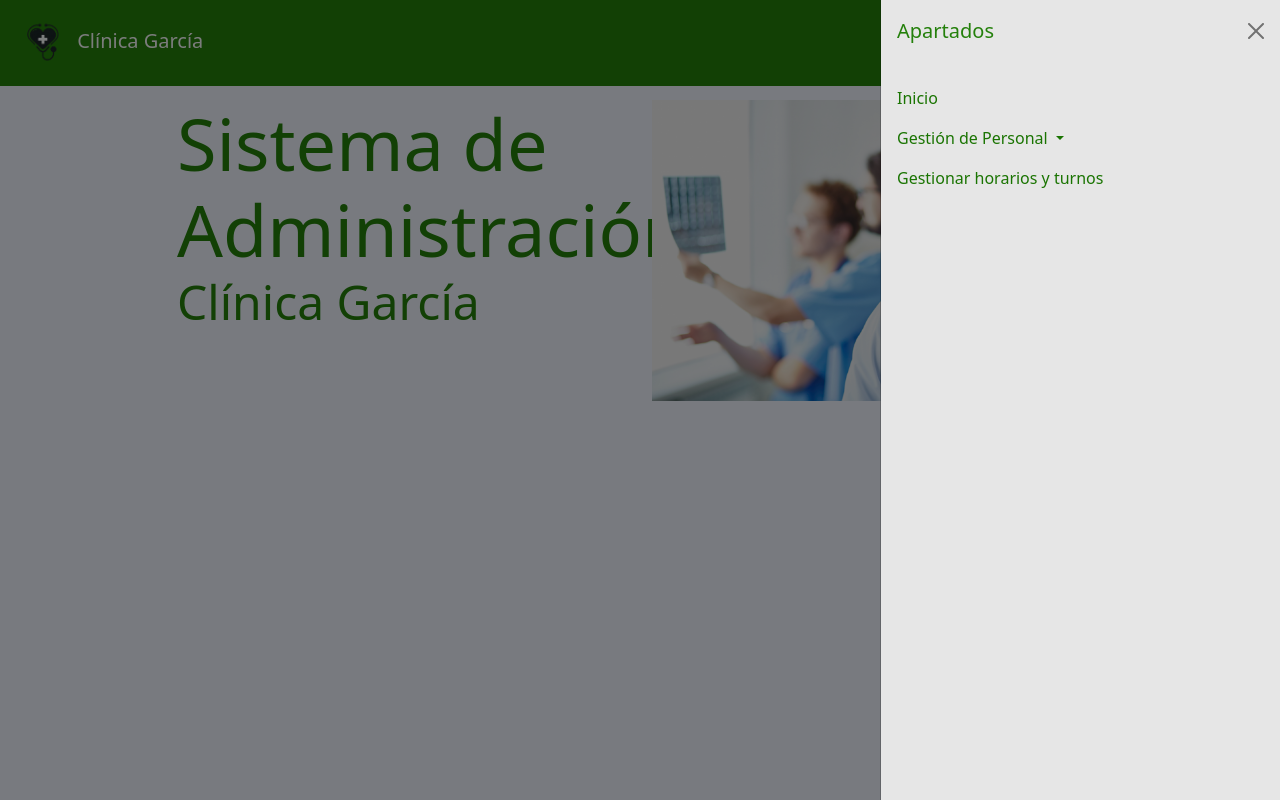
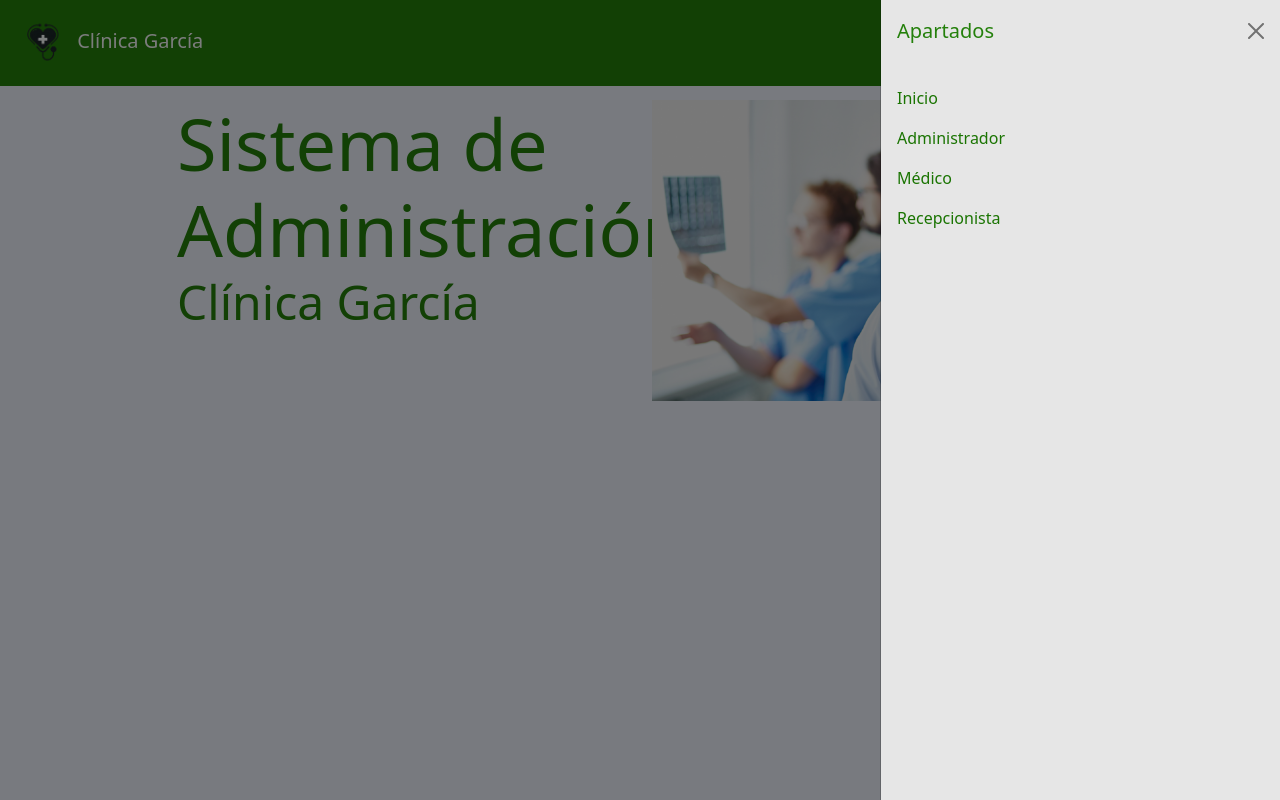
Before and after one commit to CrazyRatchet/ClinicaGarcia, a PHP site: page / in a window 1280 px wide, after a click that opens the changed part. Run offline with PHP 8.4, Linux system fonts and the light colour scheme.

Commit message:
Update Header.php

```diff
--- a/pages/partials/Header.php
+++ b/pages/partials/Header.php
@@ -30,37 +30,18 @@
                 <a class="nav-link active text-on" aria-current="page" href="index.php">Inicio</a>
               </li>
 
-              <!--Gestión de Personal-->
-              <li class="nav-item dropdown">
-                <a class="nav-link dropdown-toggle text-on" href="#" role="button" data-bs-toggle="dropdown" aria-expanded="false">
-                  Gestión de Personal
-                </a>
-
-                <!--Registrar Personal-->
-                <ul class="dropdown-menu bg-light">
-                  <li><a class="dropdown-item text-on" href="#">Registrar Personal</a></li>
-
-                  <li>
-                    <hr class="dropdown-divider">
-                  </li>
-
-                  <!--Asignar permisos-->
-                  <li><a class="dropdown-item text-on" href="#">Asignar permisos</a></li>
-
-                  <li>
-                    <hr class="dropdown-divider">
-                  </li>
-
-                  <!--Gestionar datos del personal-->
-                  <li><a class="dropdown-item text-on" href="#">Gestionar datos del personal</a></li>
-
-                </ul>
+              <li class="nav-item">
+                <a class="nav-link active text-on" aria-current="page" href="admin/iniciarSesionAdmin.php">Administrador</a>
               </li>
 
-              <!--Gesrtionar horarios y turnos-->
               <li class="nav-item">
-                <a class="nav-link active text-on" aria-current="page" href="#">Gestionar horarios y turnos</a>
+                <a class="nav-link active text-on" aria-current="page" href="medico/iniciarSesionMedico.php">Médico</a>
               </li>
+
+              <li class="nav-item">
+                <a class="nav-link active text-on" aria-current="page" href="recepcionista/iniciarSesionRecepcionista.php">Recepcionista</a>
+              </li>
+
 
             </ul>
           </div>
```
